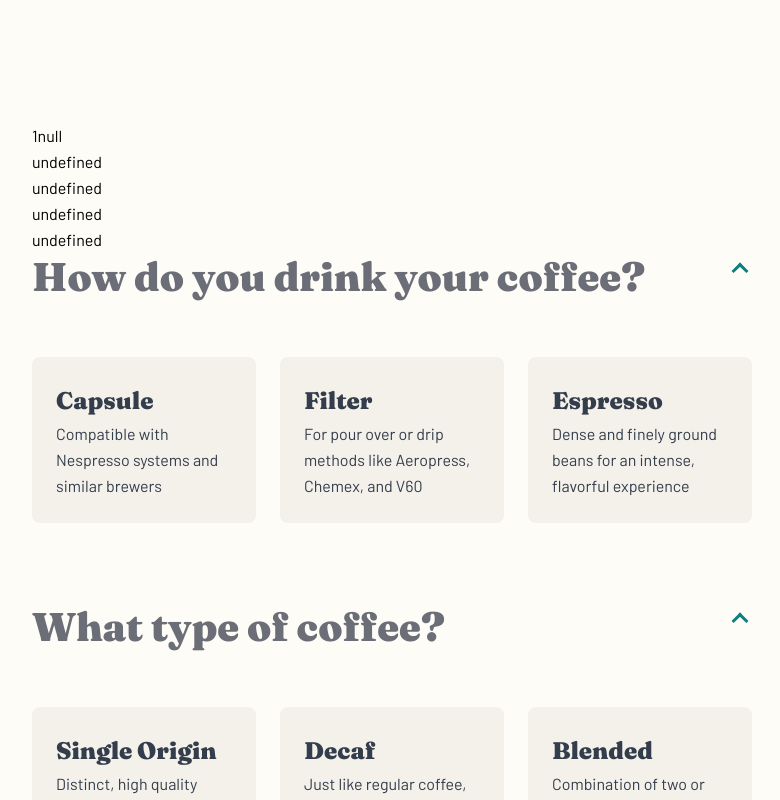
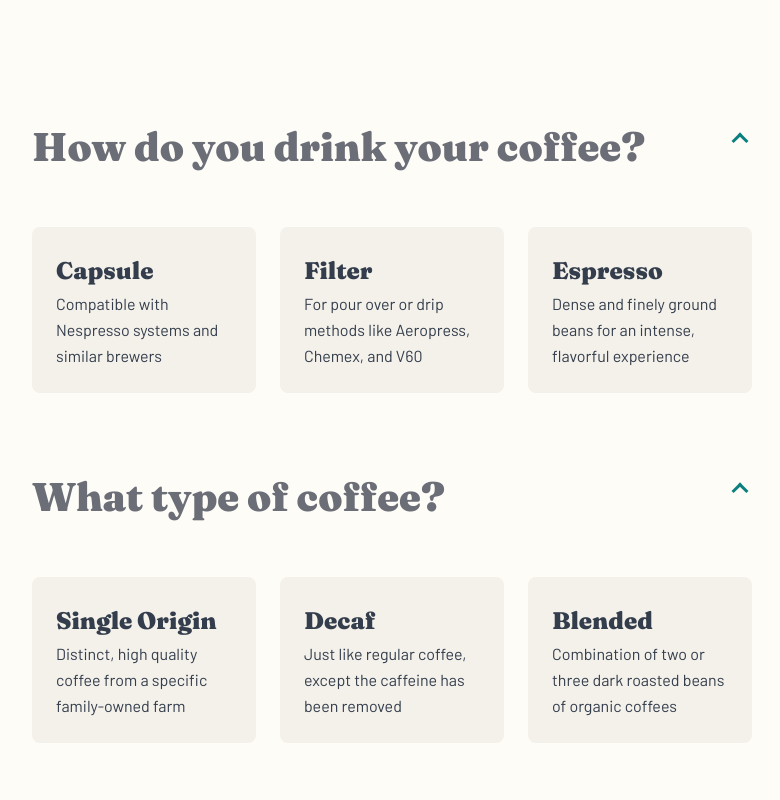
Before and after one commit to Dudeldups/FM-coffeeroasters, a React (Vite) app: page /subscribe in a window 1280 px wide. Shown: the part 1440-2240 px from the top of the page, without its empty margins (248-1028 px from the left). Built offline with nearby package versions, Linux system fonts and the light colour scheme.

Commit message:
added prices.json to the form

```diff
--- a/src/components/SubscribeForm.tsx
+++ b/src/components/SubscribeForm.tsx
@@ -2,6 +2,7 @@ import { useEffect, useState } from "react";
 import { FieldValues, SubmitHandler, useForm } from "react-hook-form";
 
 import subscriptionData from "../data/subscriptions.json";
+import priceData from "../data/prices.json";
 import Btn from "./Btn";
 
 interface SubscribeFormProps {
@@ -40,23 +41,7 @@ const SubscribeForm = ({
     console.log(data);
   };
 
-  const prices: Prices = {
-    "250g": {
-      "Every-week": 7.2,
-      "Every-2-weeks": 9.6,
-      "Every-month": 12.0,
-    },
-    "500g": {
-      "Every-week": 13.0,
-      "Every-2-weeks": 17.5,
-      "Every-month": 22.0,
-    },
-    "1000g": {
-      "Every-week": 22.0,
-      "Every-2-weeks": 32.0,
-      "Every-month": 42.0,
-    },
-  };
+  const prices: Prices = priceData;
 
   const formData = watch();
 
@@ -101,16 +86,6 @@ const SubscribeForm = ({
       onSubmit={handleSubmit(onSubmit)}
       className="mt-28 md:mt-36 md:max-w-[45rem] lg:mt-40"
     >
-      {currentFormStep}
-      {`${formData["Preferences"]}`}
-      <br />
-      {`${formData["Bean-Type"]}`}
-      <br />
-      {`${formData["Quantity"]}`}
-      <br />
-      {`${formData["Grind-Option"]}`}
-      <br />
-      {`${formData["Deliveries"]}`}
       <ul className="grid gap-24 lg:gap-20">
         {subscriptionData.map((question) => {
           const questionSplit = question.name.split(" ").join("-");
@@ -127,7 +102,7 @@ const SubscribeForm = ({
                     {question.question}
                   </h2>
 
-                  <button type="button" className="mt-3 inline w-6">
+                  <button type="button" className=" mt-3 inline w-6">
                     <span className="sr-only">Expand</span>
                     <span className="mx-auto block h-3 w-3 -rotate-45 border-r-[3px] border-t-[3px] border-custom-dark-cyan"></span>
                   </button>
@@ -144,8 +119,6 @@ const SubscribeForm = ({
                               prices[formData["Quantity"]][optionSplit]
                             : "")
                         : "";
-
-                    console.log(optionSplit);
 
                     return (
                       <div
@@ -186,7 +159,6 @@ const SubscribeForm = ({
                           htmlFor={`${questionSplit}-${optionSplit}`}
                           onClick={() => {
                             if (currentFormStep < question.id) {
-                              console.log("true");
                               setError(questionSplit, {
                                 message:
                                   "Please answer the previous question first.",
--- a/src/data/prices.json
+++ b/src/data/prices.json
@@ -1,17 +1,17 @@
 {
   "250g": {
-    "everyWeek": 7.2,
-    "everyTwoWeeks": 9.6,
-    "everyMonth": 12.0
+    "Every-week": 7.2,
+    "Every-2-weeks": 9.6,
+    "Every-month": 12.0
   },
   "500g": {
-    "everyWeek": 13.0,
-    "everyTwoWeeks": 17.5,
-    "everyMonth": 22.0
+    "Every-week": 13.0,
+    "Every-2-weeks": 17.5,
+    "Every-month": 22.0
   },
   "1000g": {
-    "everyWeek": 22.0,
-    "everyTwoWeeks": 32.0,
-    "everyMonth": 42.0
+    "Every-week": 22.0,
+    "Every-2-weeks": 32.0,
+    "Every-month": 42.0
   }
 }
```
